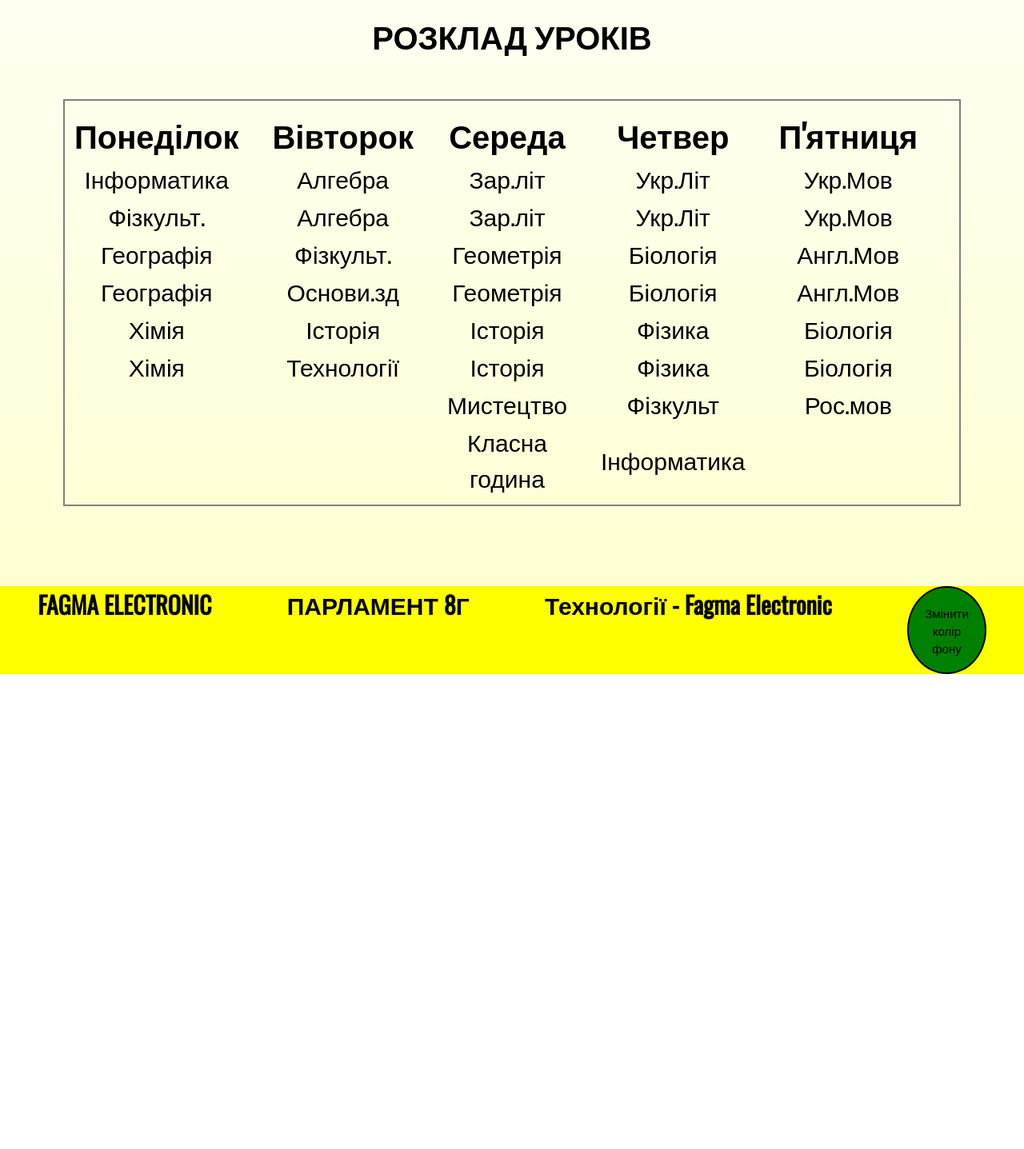
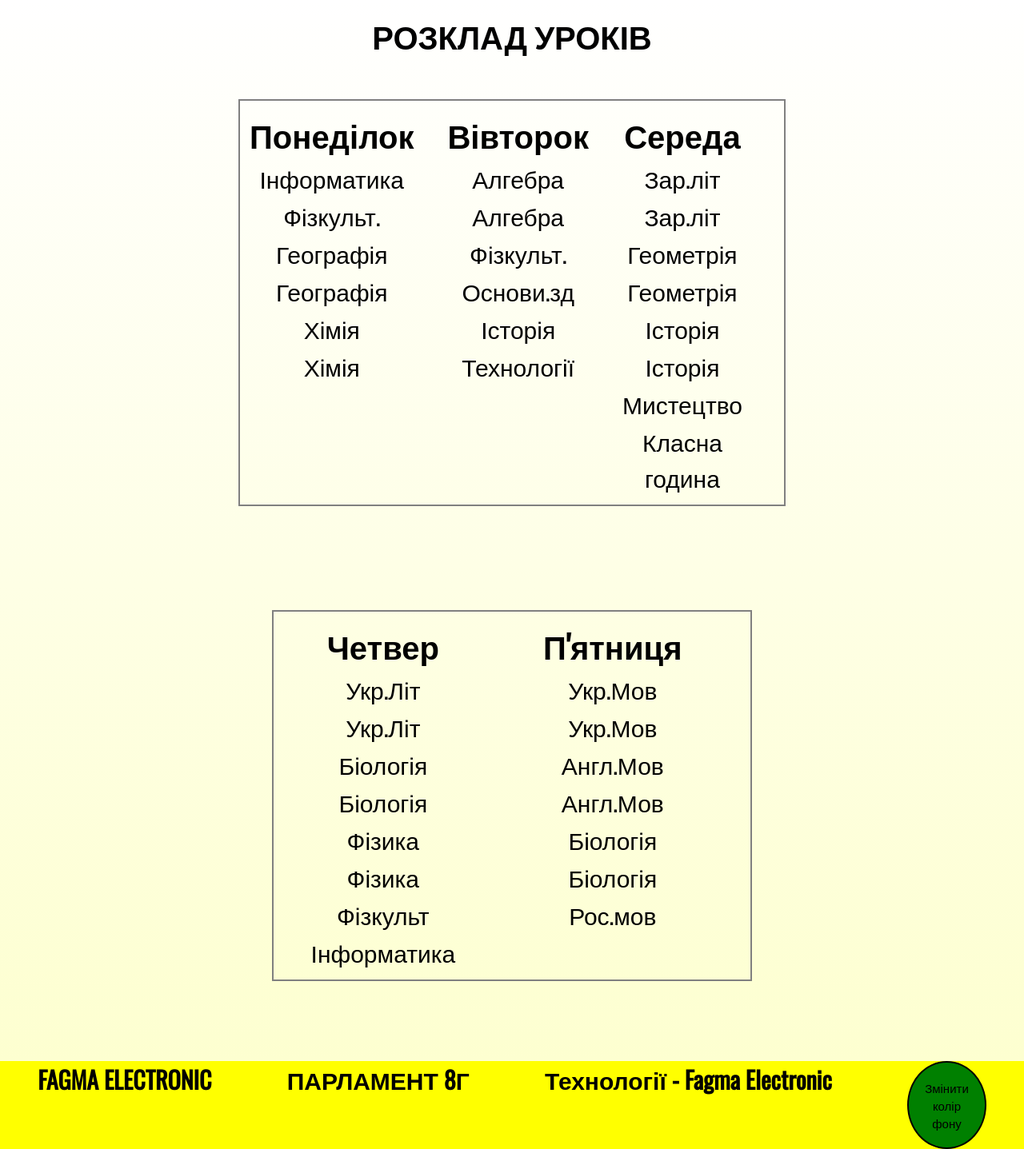
Before and after one commit to FagmaElectronRez/8Gsite, a plain HTML site: page Rozklad.html in a window 1280 px wide. Shown: the part 1440-2877 px from the top of the page at 80% size. Before the commit the page ends 2283 px from the top, so only its background shows below. Drawn offline with nearby package versions, Linux system fonts and the light colour scheme.

Commit message:
Update Rozklad.html

```diff
--- a/Rozklad.html
+++ b/Rozklad.html
@@ -43,15 +43,28 @@
 <center><h1 class="TextCust">РОЗКЛАД УРОКІВ</h1></center>
 <div id="Roz">
 	<table>
-		<tr><th>Понеділок</th><th>Вівторок</th><th>Середа</th><th>Четвер</th><th>П'ятниця</th></tr> <!--ряд с ячейками заголовков-->
-		<tr><td>Інформатика</td><td>Алгебра</td><td>Зар.літ</td><td>Укр.Літ</td><td>Укр.Мов</td></tr>
-		<tr><td>Фізкульт.</td><td>Алгебра</td><td>Зар.літ</td><td>Укр.Літ</td><td>Укр.Мов</td></tr>
-		<tr><td>Географія</td><td>Фізкульт.</td><td>Геометрія</td><td>Біологія</td><td>Англ.Мов</td></tr>
-		<tr><td>Географія</td><td>Основи.зд</td><td>Геометрія</td><td>Біологія</td><td>Англ.Мов</td></tr>
-		<tr><td>Хімія</td><td>Історія</td><td>Історія</td><td>Фізика</td><td>Біологія</td></tr>
-		<tr><td>Хімія</td><td>Технології</td><td>Історія</td><td>Фізика</td><td>Біологія</td></tr>
-		<tr><td></td><td></td><td>Мистецтво</td><td>Фізкульт</td><td>Рос.мов</td></tr>
-		<tr><td></td><td></td><td>Класна година</td><td>Інформатика</td><td></td></tr><!--ряд с ячейками тела таблицы-->
+		<tr><th>Понеділок</th><th>Вівторок</th><th>Середа</th></tr> <!--ряд с ячейками заголовков-->
+		<tr><td>Інформатика</td><td>Алгебра</td><td>Зар.літ</td></tr>
+		<tr><td>Фізкульт.</td><td>Алгебра</td><td>Зар.літ</td></tr>
+		<tr><td>Географія</td><td>Фізкульт.</td><td>Геометрія</td></tr>
+		<tr><td>Географія</td><td>Основи.зд</td><td>Геометрія</td></tr>
+		<tr><td>Хімія</td><td>Історія</td><td>Історія</td></tr>
+		<tr><td>Хімія</td><td>Технології</td><td>Історія</td></tr>
+		<tr><td></td><td></td><td>Мистецтво</td></tr>
+		<tr><td></td><td></td><td>Класна година</td></tr><!--ряд с ячейками тела таблицы-->
+	</table>
+</div>
+<div id="Roz">
+	<table>
+		<tr><th>Четвер</th><th>П'ятниця</th></tr> <!--ряд с ячейками заголовков-->
+		<tr><td>Укр.Літ</td><td>Укр.Мов</td></tr>
+		<tr><td>Укр.Літ</td><td>Укр.Мов</td></tr>
+		<tr><td>Біологія</td><td>Англ.Мов</td></tr>
+		<tr><td>Біологія</td><td>Англ.Мов</td></tr>
+		<tr><td>Фізика</td><td>Біологія</td></tr>
+		<tr><td>Фізика</td><td>Біологія</td></tr>
+		<tr><td>Фізкульт</td><td>Рос.мов</td></tr>
+		<tr><td>Інформатика</td><td></td></tr><!--ряд с ячейками тела таблицы-->
 	</table>
 </div>
 
```
